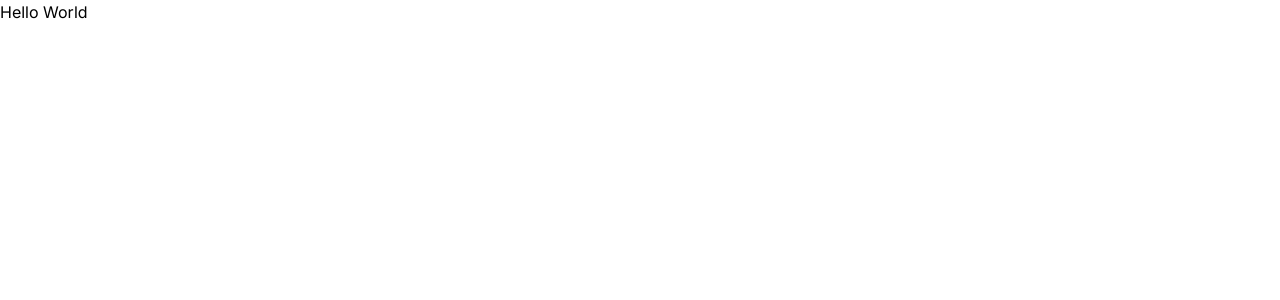
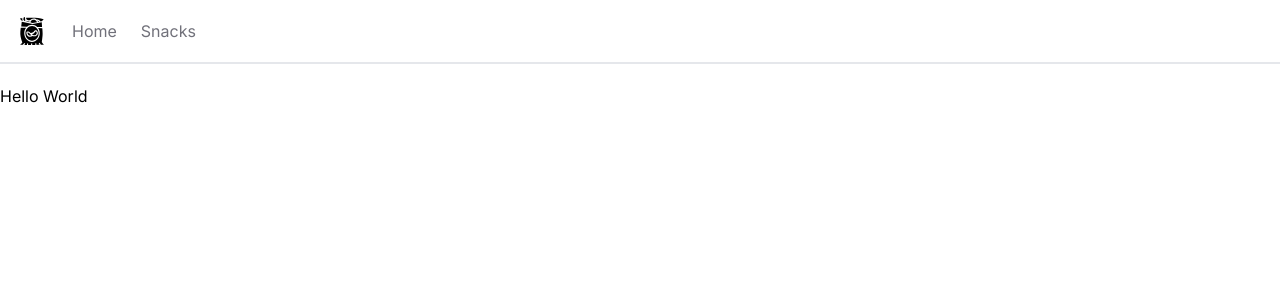
Before and after one commit to ItsEthang/Amazing-Snack-Shop, a Next.js app: page / in a window 1280 px wide. Shown: the top 300 px of the page. Built offline with nearby package versions, Linux system fonts and the light colour scheme.

Commit message:
Add navbar to page layout

```diff
--- /dev/null
+++ b/app/Navbar.tsx
@@ -0,0 +1,32 @@
+import Link from "next/link";
+import { GiChipsBag } from "react-icons/gi";
+
+const Navbar = () => {
+  const links = [
+    { label: "Home", href: "/" },
+    { label: "Snacks", href: "/snacks" },
+  ];
+
+  return (
+    <nav className="flex space-x-6 border-b-2 mb-5 px-4 h-16 items-center">
+      <Link href="/">
+        <GiChipsBag className="h-auto w-8" />
+      </Link>
+      <ul className="flex space-x-6">
+        {links.map((link) => (
+          <li key={link.label}>
+            <Link
+              key={link.href}
+              href={link.href}
+              className="text-zinc-500 hover:text-zinc-900 transition-colors"
+            >
+              {link.label}
+            </Link>
+          </li>
+        ))}
+      </ul>
+    </nav>
+  );
+};
+
+export default Navbar;
--- a/app/layout.tsx
+++ b/app/layout.tsx
@@ -1,6 +1,7 @@
 import type { Metadata } from "next";
 import { Inter } from "next/font/google";
 import "./globals.css";
+import Navbar from "./Navbar";
 
 const inter = Inter({ subsets: ["latin"] });
 
@@ -16,7 +17,10 @@ export default function RootLayout({
 }>) {
   return (
     <html lang="en">
-      <body className={inter.className}>{children}</body>
+      <body className={inter.className}>
+        <Navbar />
+        <main>{children}</main>
+      </body>
     </html>
   );
 }
```
Also changed, not shown: package.json (+5 -4 lines), 1 other file (tests, documents, lock files or other folders).
